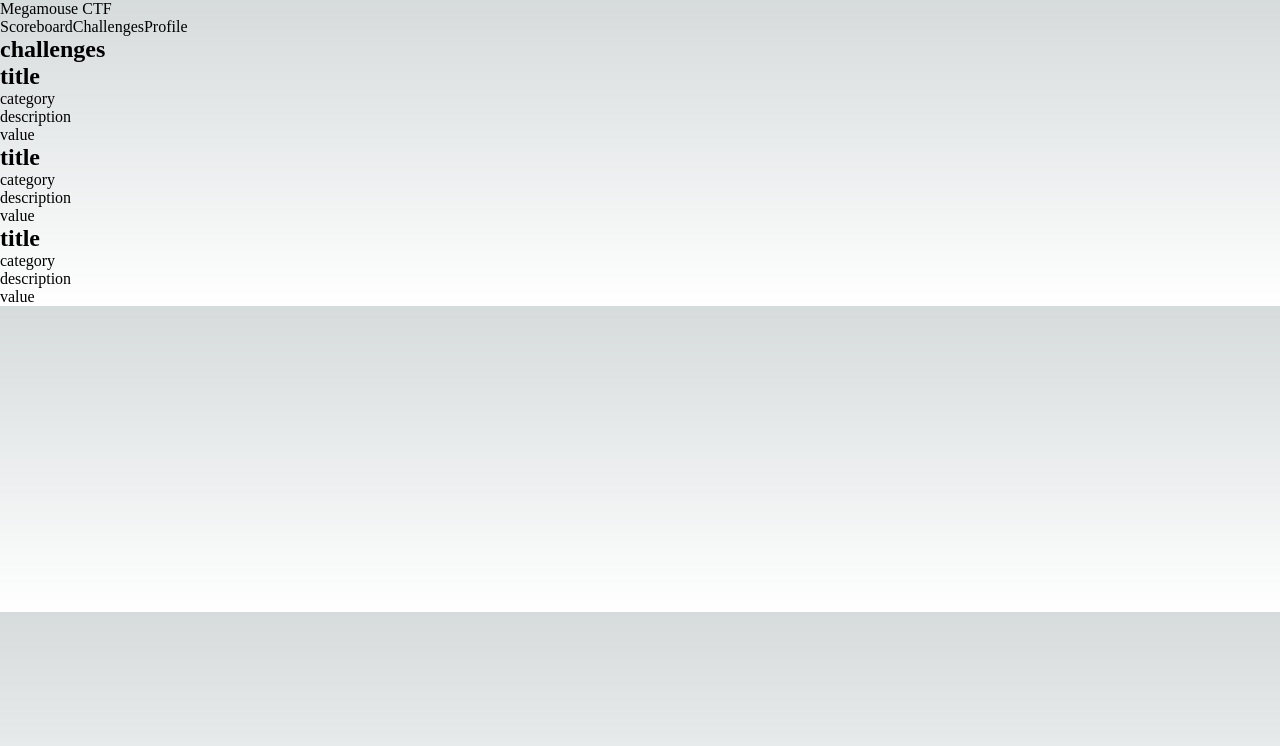
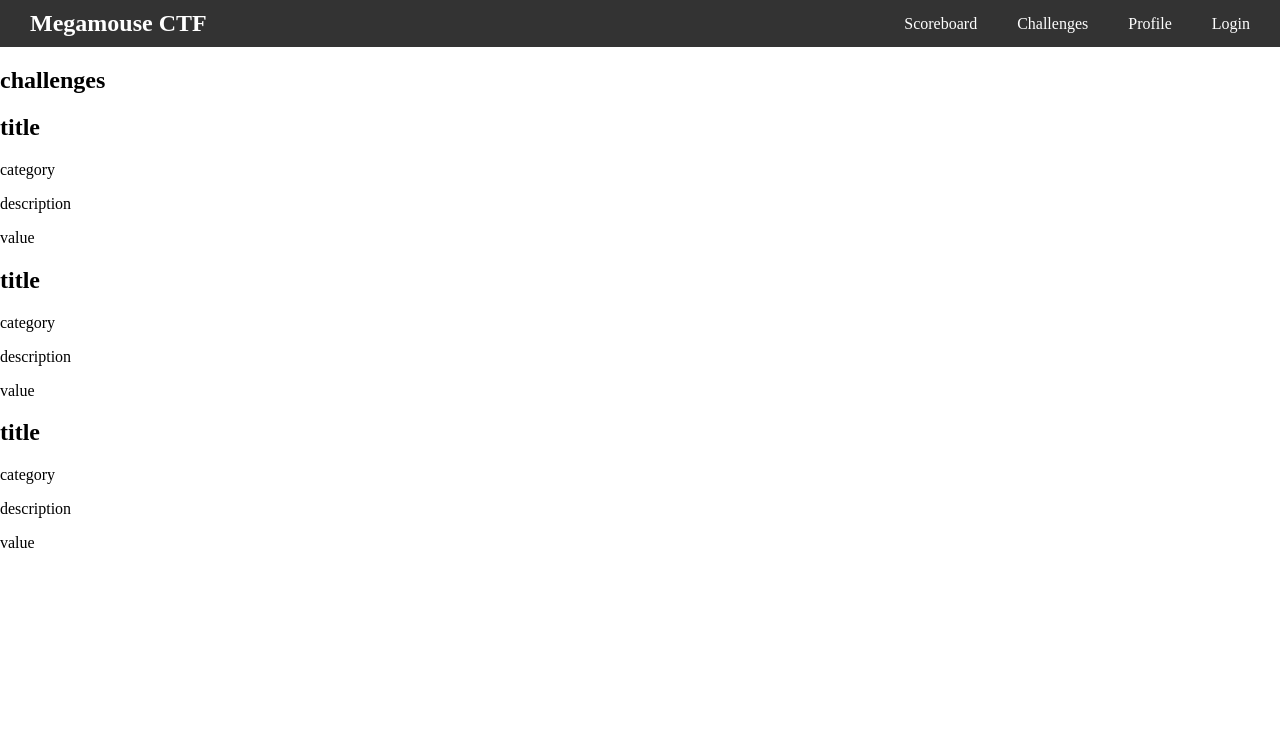
Before and after one commit to claustra01/hackz-megamouse, a Next.js app in the folder client/: page /challenges in a window 1280 px wide. Shown: the top 746 px of the page. Built offline with nearby package versions, Linux system fonts and the light colour scheme.

Commit message:
:lipstick: design header

```diff
--- a/client/package.json
+++ b/client/package.json
@@ -19,6 +19,7 @@
     "react": "18.2.0",
     "react-cookie": "^4.1.1",
     "react-dom": "18.2.0",
+    "styled-components": "^6.0.4",
     "typescript": "5.1.6"
   }
 }
--- a/client/src/components/Header.tsx
+++ b/client/src/components/Header.tsx
@@ -1,26 +1,55 @@
 import React from 'react';
 import Link from 'next/link';
+import styled from 'styled-components';
+
+const HeaderWrapper = styled.div`
+  display: flex;
+  align-items: center;
+  justify-content: space-between;
+  background-color: #333;
+  color: #fff;
+  padding: 10px;
+
+  & a {
+    color: #fff;
+    text-decoration: none;
+    margin-left: 20px;
+    transition: color 0.3s ease; /* アニメーションの追加 */
+
+    &:hover {
+      color: #66b2ff; /* ホバー時の色指定 */
+    }
+  }
+`;
+
+const Logo = styled.div`
+  font-size: 24px;
+  font-weight: bold;
+`;
+
+const NavLinks = styled.div`
+  display: flex;
+  align-items: center;
+  margin-right: 20px;
+
+  & > :not(:last-child) {
+    margin-right: 20px;
+  }
+`;
 
 const Header = () => {
   return (
-    <>
-      <div>
-        <div>
-          <Link href="/">
-            Megamouse CTF
-          </Link>
-        </div>
-        <Link href="/scoreboard">
-          Scoreboard
-        </Link>
-        <Link href="/challenges">
-          Challenges
-        </Link>
-        <Link href="/profile">
-          Profile
-        </Link>
-      </div>
-    </>
+    <HeaderWrapper>
+      <Logo>
+        <Link href="/">Megamouse CTF</Link>
+      </Logo>
+      <NavLinks>
+        <Link href="/scoreboard">Scoreboard</Link>
+        <Link href="/challenges">Challenges</Link>
+        <Link href="/profile">Profile</Link>
+        <Link href="/login">Login</Link>
+      </NavLinks>
+    </HeaderWrapper>
   );
 };
 
--- a/client/src/pages/_app.tsx
+++ b/client/src/pages/_app.tsx
@@ -1,12 +1,23 @@
 import { AuthProvider } from '../components/AuthContext';
-import '@/styles/globals.css';
 import type { AppProps } from 'next/app';
+import { createGlobalStyle } from 'styled-components';
+
+// グローバルスタイルとして定義
+const GlobalStyle = createGlobalStyle`
+  body {
+    margin: 0;
+    padding: 0;
+  }
+`;
 
 function MyApp({ Component, pageProps }: AppProps) {
   return (
-    <AuthProvider>
-      <Component {...pageProps} />
-    </AuthProvider>
+    <>
+      <GlobalStyle />
+      <AuthProvider>
+        <Component {...pageProps} />
+      </AuthProvider>
+    </>
   );
 }
 
--- a/client/src/pages/_document.tsx
+++ b/client/src/pages/_document.tsx
@@ -1,13 +1,41 @@
-import { Html, Head, Main, NextScript } from 'next/document'
+import Document, { Html, Head, Main, NextScript, DocumentContext } from 'next/document';
+import { ServerStyleSheet } from 'styled-components';
 
-export default function Document() {
+export default class MyDocument extends Document {
+  static async getInitialProps(ctx: DocumentContext) {
+    const sheet = new ServerStyleSheet();
+    const originalRenderPage = ctx.renderPage;
+
+    try {
+      ctx.renderPage = () =>
+        originalRenderPage({
+          enhanceApp: (App) => (props) => sheet.collectStyles(<App {...props} />),
+        });
+
+      const initialProps = await Document.getInitialProps(ctx);
+      return {
+        ...initialProps,
+        styles: (
+          <>
+            {initialProps.styles}
+            {sheet.getStyleElement()}
+          </>
+        ),
+      };
+    } finally {
+      sheet.seal();
+    }
+  }
+
+  render() {
     return (
-    <Html lang="en">
+      <Html>
         <Head />
         <body>
           <Main />
           <NextScript />
         </body>
       </Html>
-  )
+    );
   }
+}
--- a/client/src/styles/Home.module.css
+++ /dev/null
@@ -1,229 +0,0 @@
-.main {
-  display: flex;
-  flex-direction: column;
-  justify-content: space-between;
-  align-items: center;
-  padding: 6rem;
-  min-height: 100vh;
-}
-
-.description {
-  display: inherit;
-  justify-content: inherit;
-  align-items: inherit;
-  font-size: 0.85rem;
-  max-width: var(--max-width);
-  width: 100%;
-  z-index: 2;
-  font-family: var(--font-mono);
-}
-
-.description a {
-  display: flex;
-  justify-content: center;
-  align-items: center;
-  gap: 0.5rem;
-}
-
-.description p {
-  position: relative;
-  margin: 0;
-  padding: 1rem;
-  background-color: rgba(var(--callout-rgb), 0.5);
-  border: 1px solid rgba(var(--callout-border-rgb), 0.3);
-  border-radius: var(--border-radius);
-}
-
-.code {
-  font-weight: 700;
-  font-family: var(--font-mono);
-}
-
-.grid {
-  display: grid;
-  grid-template-columns: repeat(4, minmax(25%, auto));
-  width: var(--max-width);
-  max-width: 100%;
-}
-
-.card {
-  padding: 1rem 1.2rem;
-  border-radius: var(--border-radius);
-  background: rgba(var(--card-rgb), 0);
-  border: 1px solid rgba(var(--card-border-rgb), 0);
-  transition: background 200ms, border 200ms;
-}
-
-.card span {
-  display: inline-block;
-  transition: transform 200ms;
-}
-
-.card h2 {
-  font-weight: 600;
-  margin-bottom: 0.7rem;
-}
-
-.card p {
-  margin: 0;
-  opacity: 0.6;
-  font-size: 0.9rem;
-  line-height: 1.5;
-  max-width: 30ch;
-}
-
-.center {
-  display: flex;
-  justify-content: center;
-  align-items: center;
-  position: relative;
-  padding: 4rem 0;
-}
-
-.center::before {
-  background: var(--secondary-glow);
-  border-radius: 50%;
-  width: 480px;
-  height: 360px;
-  margin-left: -400px;
-}
-
-.center::after {
-  background: var(--primary-glow);
-  width: 240px;
-  height: 180px;
-  z-index: -1;
-}
-
-.center::before,
-.center::after {
-  content: '';
-  left: 50%;
-  position: absolute;
-  filter: blur(45px);
-  transform: translateZ(0);
-}
-
-.logo {
-  position: relative;
-}
-/* Enable hover only on non-touch devices */
-@media (hover: hover) and (pointer: fine) {
-  .card:hover {
-    background: rgba(var(--card-rgb), 0.1);
-    border: 1px solid rgba(var(--card-border-rgb), 0.15);
-  }
-
-  .card:hover span {
-    transform: translateX(4px);
-  }
-}
-
-@media (prefers-reduced-motion) {
-  .card:hover span {
-    transform: none;
-  }
-}
-
-/* Mobile */
-@media (max-width: 700px) {
-  .content {
-    padding: 4rem;
-  }
-
-  .grid {
-    grid-template-columns: 1fr;
-    margin-bottom: 120px;
-    max-width: 320px;
-    text-align: center;
-  }
-
-  .card {
-    padding: 1rem 2.5rem;
-  }
-
-  .card h2 {
-    margin-bottom: 0.5rem;
-  }
-
-  .center {
-    padding: 8rem 0 6rem;
-  }
-
-  .center::before {
-    transform: none;
-    height: 300px;
-  }
-
-  .description {
-    font-size: 0.8rem;
-  }
-
-  .description a {
-    padding: 1rem;
-  }
-
-  .description p,
-  .description div {
-    display: flex;
-    justify-content: center;
-    position: fixed;
-    width: 100%;
-  }
-
-  .description p {
-    align-items: center;
-    inset: 0 0 auto;
-    padding: 2rem 1rem 1.4rem;
-    border-radius: 0;
-    border: none;
-    border-bottom: 1px solid rgba(var(--callout-border-rgb), 0.25);
-    background: linear-gradient(
-      to bottom,
-      rgba(var(--background-start-rgb), 1),
-      rgba(var(--callout-rgb), 0.5)
-    );
-    background-clip: padding-box;
-    backdrop-filter: blur(24px);
-  }
-
-  .description div {
-    align-items: flex-end;
-    pointer-events: none;
-    inset: auto 0 0;
-    padding: 2rem;
-    height: 200px;
-    background: linear-gradient(
-      to bottom,
-      transparent 0%,
-      rgb(var(--background-end-rgb)) 40%
-    );
-    z-index: 1;
-  }
-}
-
-/* Tablet and Smaller Desktop */
-@media (min-width: 701px) and (max-width: 1120px) {
-  .grid {
-    grid-template-columns: repeat(2, 50%);
-  }
-}
-
-@media (prefers-color-scheme: dark) {
-  .vercelLogo {
-    filter: invert(1);
-  }
-
-  .logo {
-    filter: invert(1) drop-shadow(0 0 0.3rem #ffffff70);
-  }
-}
-
-@keyframes rotate {
-  from {
-    transform: rotate(360deg);
-  }
-  to {
-    transform: rotate(0deg);
-  }
-}
--- a/client/src/styles/globals.css
+++ /dev/null
@@ -1,107 +0,0 @@
-:root {
-  --max-width: 1100px;
-  --border-radius: 12px;
-  --font-mono: ui-monospace, Menlo, Monaco, 'Cascadia Mono', 'Segoe UI Mono',
-    'Roboto Mono', 'Oxygen Mono', 'Ubuntu Monospace', 'Source Code Pro',
-    'Fira Mono', 'Droid Sans Mono', 'Courier New', monospace;
-
-  --foreground-rgb: 0, 0, 0;
-  --background-start-rgb: 214, 219, 220;
-  --background-end-rgb: 255, 255, 255;
-
-  --primary-glow: conic-gradient(
-    from 180deg at 50% 50%,
-    #16abff33 0deg,
-    #0885ff33 55deg,
-    #54d6ff33 120deg,
-    #0071ff33 160deg,
-    transparent 360deg
-  );
-  --secondary-glow: radial-gradient(
-    rgba(255, 255, 255, 1),
-    rgba(255, 255, 255, 0)
-  );
-
-  --tile-start-rgb: 239, 245, 249;
-  --tile-end-rgb: 228, 232, 233;
-  --tile-border: conic-gradient(
-    #00000080,
-    #00000040,
-    #00000030,
-    #00000020,
-    #00000010,
-    #00000010,
-    #00000080
-  );
-
-  --callout-rgb: 238, 240, 241;
-  --callout-border-rgb: 172, 175, 176;
-  --card-rgb: 180, 185, 188;
-  --card-border-rgb: 131, 134, 135;
-}
-
-@media (prefers-color-scheme: dark) {
-  :root {
-    --foreground-rgb: 255, 255, 255;
-    --background-start-rgb: 0, 0, 0;
-    --background-end-rgb: 0, 0, 0;
-
-    --primary-glow: radial-gradient(rgba(1, 65, 255, 0.4), rgba(1, 65, 255, 0));
-    --secondary-glow: linear-gradient(
-      to bottom right,
-      rgba(1, 65, 255, 0),
-      rgba(1, 65, 255, 0),
-      rgba(1, 65, 255, 0.3)
-    );
-
-    --tile-start-rgb: 2, 13, 46;
-    --tile-end-rgb: 2, 5, 19;
-    --tile-border: conic-gradient(
-      #ffffff80,
-      #ffffff40,
-      #ffffff30,
-      #ffffff20,
-      #ffffff10,
-      #ffffff10,
-      #ffffff80
-    );
-
-    --callout-rgb: 20, 20, 20;
-    --callout-border-rgb: 108, 108, 108;
-    --card-rgb: 100, 100, 100;
-    --card-border-rgb: 200, 200, 200;
-  }
-}
-
-* {
-  box-sizing: border-box;
-  padding: 0;
-  margin: 0;
-}
-
-html,
-body {
-  max-width: 100vw;
-  overflow-x: hidden;
-}
-
-body {
-  color: rgb(var(--foreground-rgb));
-  background: linear-gradient(
-      to bottom,
-      transparent,
-      rgb(var(--background-end-rgb))
-    )
-    rgb(var(--background-start-rgb));
-}
-
-a {
-  color: inherit;
-  text-decoration: none;
-}
-
-@media (prefers-color-scheme: dark) {
-  html {
-    color-scheme: dark;
-  }
-}
```
Also changed, not shown: 1 other file (tests, documents, lock files or other folders). Lines whose indentation alone changed are shown as unchanged.
